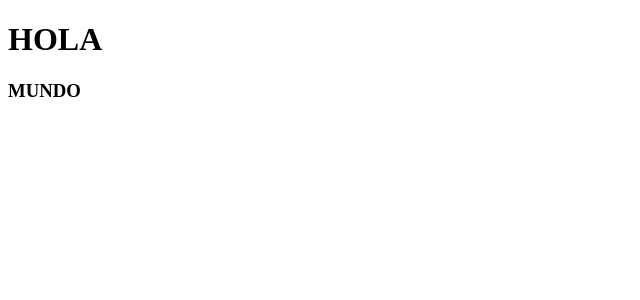
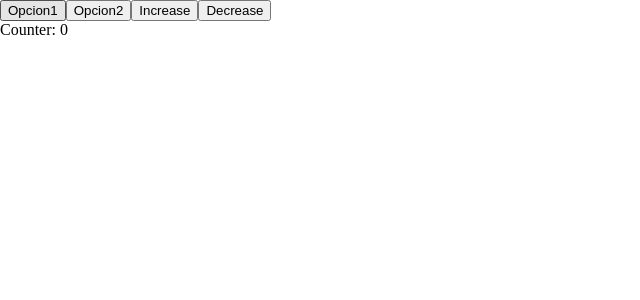
Before and after one commit to ArekExora/TradeGame, a React app: page / in a window 1280 px wide. Shown: the top 300 px of the page, without its empty margins (0-640 px from the left). Built offline with nearby package versions, Linux system fonts and the light colour scheme.

Commit message:
chore(Setup): Redux is now working!

```diff
--- a/src/app.jsx
+++ /dev/null
@@ -1,22 +0,0 @@
-import React from 'react';
-import ReactDOM from 'react-dom';
-import { AppContainer } from 'react-hot-loader';
-import Test from './components/Test';
-
-require('file-loader?name=index.html!./index.html');
-
-const render = Component => {
-    ReactDOM.render(
-        <AppContainer>
-            <Component prop1={'HOLA'} prop2={'MUNDO'} />
-        </AppContainer>,
-        document.getElementById('container'),
-    );
-};
-
-render(Test);
-
-// Webpack Hot Module Replacement API
-if (module.hot) {
-    module.hot.accept('./components/Test', () => { render(Test); });
-}
--- a/src/components/Test.jsx
+++ /dev/null
@@ -1,18 +0,0 @@
-import React from 'react';
-import PropTypes from 'prop-types';
-
-const Test = ({ prop1, prop2 }) => {
-    return (
-        <div>
-            <h1>{prop1}</h1>
-            <h3>{prop2}</h3>
-        </div>
-    );
-};
-
-Test.propTypes = {
-    prop1: PropTypes.string.isRequired,
-    prop2: PropTypes.string.isRequired
-};
-
-export default Test;
--- /dev/null
+++ b/src/components/app.jsx
@@ -0,0 +1,43 @@
+import React from 'react';
+import PropTypes from 'prop-types';
+import { connect } from 'react-redux';
+
+import MainContainer from './mainContainer';
+
+export class App extends React.Component {
+
+    constructor(props, context) {
+        super(props, context);
+
+        this.increaseFunction = this.increaseFunction.bind(this);
+        this.decreaseFunction = this.decreaseFunction.bind(this);
+    }
+
+    increaseFunction() {
+        console.log('this is just a test 1');
+        this.props.dispatch({ type: 'increase' });
+    }
+
+    decreaseFunction() {
+        console.log('this is just a test 2');
+        this.props.dispatch({ type: 'decrease' });
+    }
+
+    render() {
+        document.body.style.margin = '0';
+        return (
+            <div>
+                <MainContainer increaseFn={this.increaseFunction} decreaseFn={this.decreaseFunction}/>
+                <div>Counter: {this.props.counter}</div>
+            </div>
+        );
+    }
+}
+
+App.propTypes = {
+    counter: PropTypes.number.isRequired
+};
+
+export default connect(state => ({
+    counter: state.counter
+}))(App);
--- /dev/null
+++ b/src/components/button.jsx
@@ -0,0 +1,13 @@
+import React from 'react';
+import PropTypes from 'prop-types';
+
+const Button = ({ text, onClick }) => (
+    <button onClick={onClick}>{text}</button>
+);
+
+Button.propTypes = {
+    text: PropTypes.string.isRequired,
+    onClick: PropTypes.func.isRequired
+};
+
+export default Button;
--- /dev/null
+++ b/src/components/mainContainer.jsx
@@ -0,0 +1,27 @@
+import React from 'react';
+import PropTypes from 'prop-types';
+
+import Button from './button';
+
+const fn1 = () => {
+    console.log('Funcion1');
+};
+const fn2 = () => {
+    console.log('Funcion2');
+};
+
+const MainContainer = ({ increaseFn, decreaseFn }) => (
+    <div>
+        <Button onClick={fn1} text={'Opcion1'} />
+        <Button onClick={fn2} text={'Opcion2'} />
+        <Button onClick={increaseFn} text={'Increase'} />
+        <Button onClick={decreaseFn} text={'Decrease'} />
+    </div>
+);
+
+MainContainer.propTypes = {
+    increaseFn: PropTypes.func.isRequired,
+    decreaseFn: PropTypes.func.isRequired
+};
+
+export default MainContainer;
--- /dev/null
+++ b/src/index.jsx
@@ -0,0 +1,30 @@
+import React from 'react';
+import ReactDOM from 'react-dom';
+import { AppContainer } from 'react-hot-loader';
+import { combineReducers, createStore } from 'redux';
+import { Provider } from 'react-redux';
+
+import * as reducers from './reducers';
+import App from './components/app';
+
+const store = createStore(combineReducers(reducers));
+
+require('file-loader?name=index.html!./index.html');
+
+const render = () => {
+    ReactDOM.render(
+        <AppContainer>
+            <Provider store={store}>
+                <App />
+            </Provider>
+        </AppContainer>,
+        document.getElementById('container'),
+    );
+};
+
+render();
+
+// Webpack Hot Module Replacement API
+if (module.hot) {
+    module.hot.accept('./components/app', () => { render(); });
+}
--- /dev/null
+++ b/src/reducers/counter_reducer.js
@@ -0,0 +1,14 @@
+const initialState = 0;
+
+export default function(state = initialState, action) {
+    switch (action.type) {
+        case 'increase':
+            return state + 1;
+
+        case 'decrease':
+            return state - 1;
+
+        default:
+            return state;
+    }
+}
--- /dev/null
+++ b/src/reducers/index.js
@@ -0,0 +1,3 @@
+import counter from './counter_reducer';
+
+export { counter };
--- a/webpack.base.config.js
+++ b/webpack.base.config.js
@@ -3,7 +3,7 @@ var path = require('path');
 module.exports = {
     context: path.join(__dirname, 'src'),
 
-    entry: './app',
+    entry: './index',
 
     output: {
         path: path.join(__dirname, 'dist'),
--- a/webpack.dev.config.js
+++ b/webpack.dev.config.js
@@ -5,7 +5,7 @@ baseConfig.entry = [
     '@babel/polyfill',
     'react-hot-loader/patch',
     'webpack-hot-middleware/client',
-    './app'
+    './index'
 ];
 
 baseConfig.output.publicPath = '/';
```
